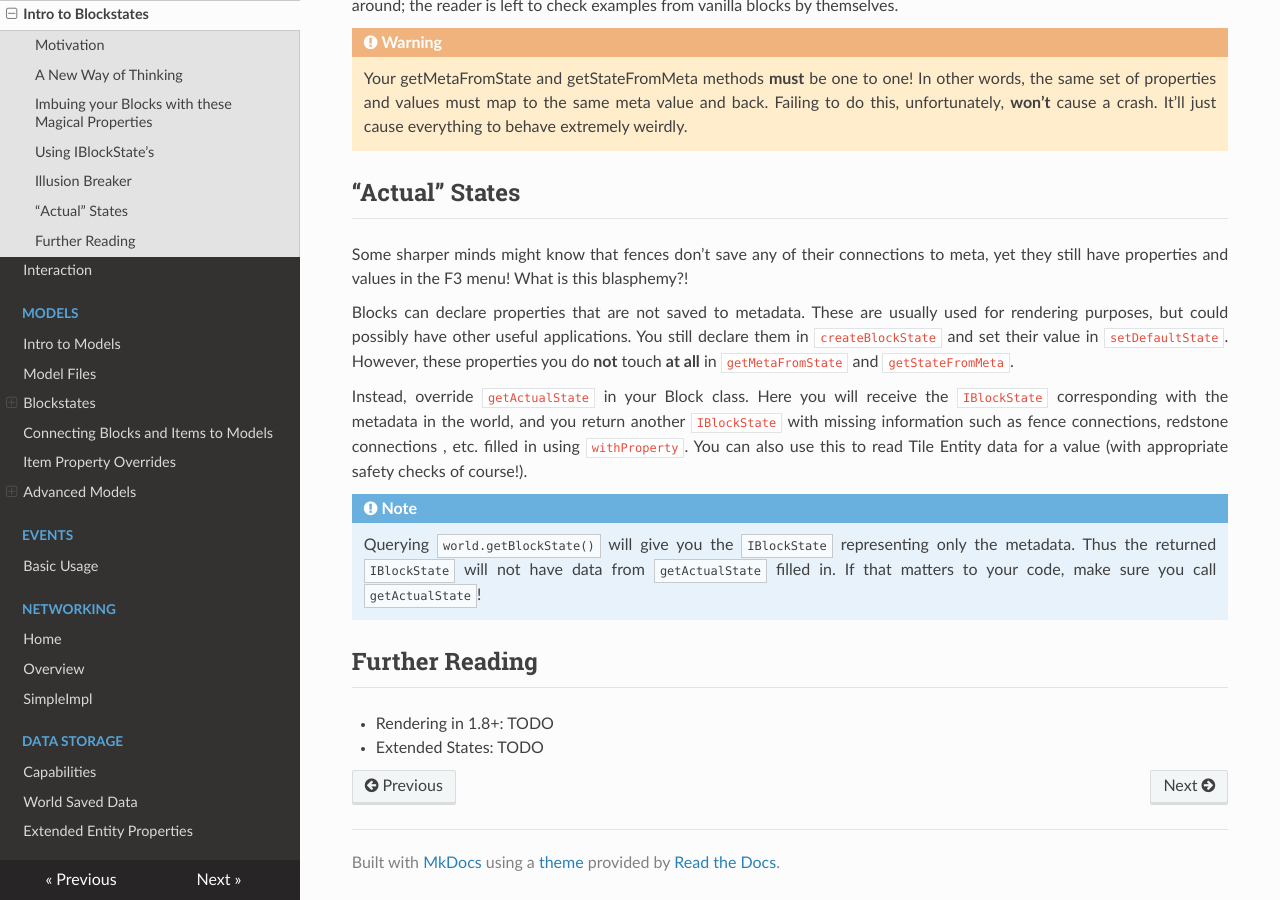
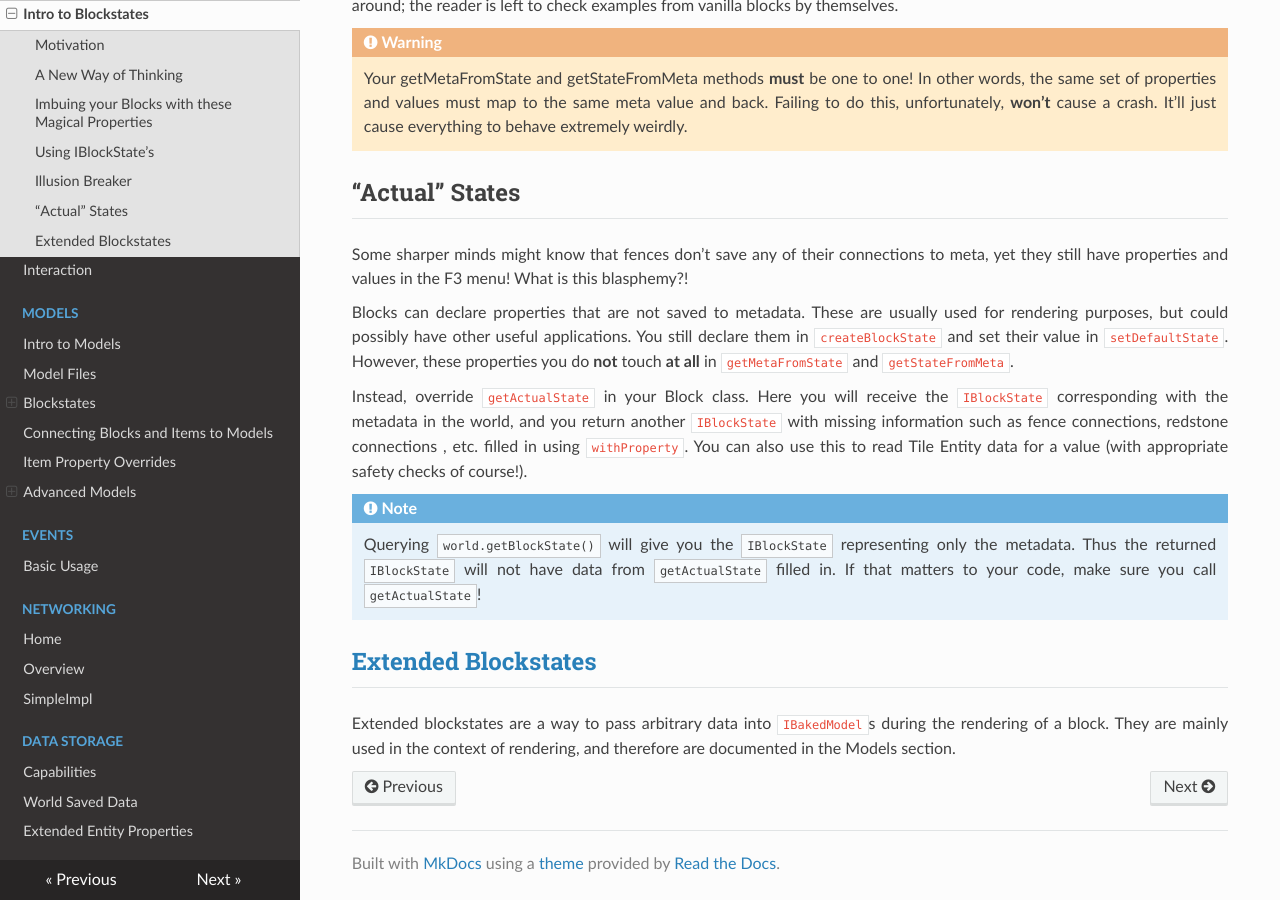
Before and after one commit to MinecraftForge/Documentation, an MkDocs documentation site: the page built from docs/blocks/states.md, in a window 1280 px wide and 900 px high, scrolled down 2683 px. Built offline with MkDocs 1.6.1, drawn with Linux system fonts in a browser that asks for light colours; nearby versions of some CDN libraries; old or Windows-style settings are respelled for this version of MkDocs.

Commit message:
Add "Extended Blockstates" page

```diff
--- a/docs/blocks/states.md
+++ b/docs/blocks/states.md
@@ -100,8 +100,9 @@ Instead, override `getActualState` in your Block class. Here you will receive th
 !!! Note
     Querying `world.getBlockState()` will give you the `IBlockState` representing only the metadata. Thus the returned `IBlockState` will not have data from `getActualState` filled in. If that matters to your code, make sure you call `getActualState`!
 
-Further Reading
----------------
+[Extended Blockstates][]
+------------------------
 
-  * Rendering in 1.8+: TODO
-  * Extended States: TODO
+Extended blockstates are a way to pass arbitrary data into `IBakedModel`s during the rendering of a block. They are mainly used in the context of rendering, and therefore are documented in the Models section.
+
+[Extended Blockstates]: ../models/advanced/extended-blockstates.md
--- a/mkdocs.yml
+++ b/mkdocs.yml
@@ -23,6 +23,7 @@ pages:
       - IModel: 'models/advanced/imodel.md'
       - IModelState and IModelPart: 'models/advanced/imodelstate+part.md'
       - IBakedModel: 'models/advanced/ibakedmodel.md'
+      - Extended Blockstates: 'models/advanced/extended-blockstates.md'
   - Events:
     - Basic Usage: 'events/intro.md'
   - Networking:
```
Also changed, not shown: docs/models/advanced/extended-blockstates.md (added, +19 -0 lines), docs/models/advanced/ibakedmodel.md (+2 -1 lines).
